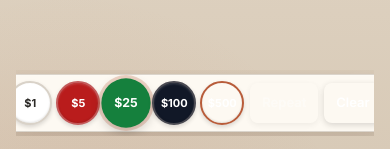
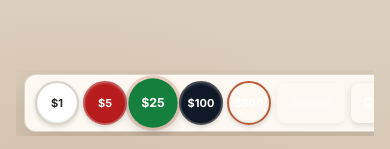
Before and after one commit to jayryuki/Roulette_Online, a React (Vite) app in the folder apps/web/: page /solo in a window 390 px wide. Shown: the part 692-841 px from the top of the page. Built offline with nearby package versions, Linux system fonts and the light colour scheme; what colyseus.js would draw is missing.

Commit message:
Prevent mobile horizontal page overflow

```diff
--- a/apps/web/src/index.css
+++ b/apps/web/src/index.css
@@ -876,7 +876,7 @@
 
   .game-over-modal {
     padding: 1.5rem;
-    max-width: calc(100vw - 2rem);
+    max-width: 100%;
   }
 
   .game-over-modal-title {
@@ -1368,7 +1368,18 @@
   .game-root {
     min-height: 100dvh;
     height: auto !important;
-    overflow: visible !important;
+    width: 100%;
+    max-width: 100%;
+    overflow-x: clip !important;
+    overflow-y: auto !important;
+  }
+
+  .game-root > *,
+  .game-main > *,
+  .game-play-area > * {
+    max-width: 100%;
+    min-width: 0;
+    box-sizing: border-box;
   }
 
   .game-main,
@@ -1376,7 +1387,10 @@
   .game-grid-wrap,
   .game-chip-tray-wrap,
   .game-drawer-content {
+    max-width: 100%;
+    min-width: 0;
     touch-action: pan-y pan-x;
     -webkit-overflow-scrolling: touch;
+    box-sizing: border-box;
   }
 }
```
